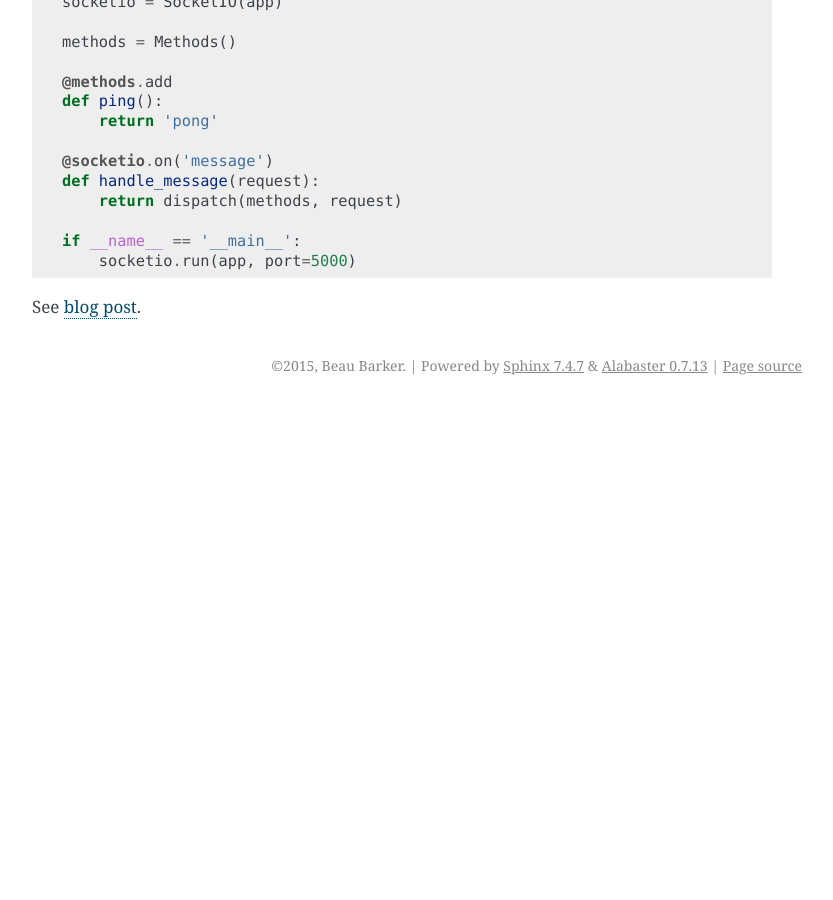
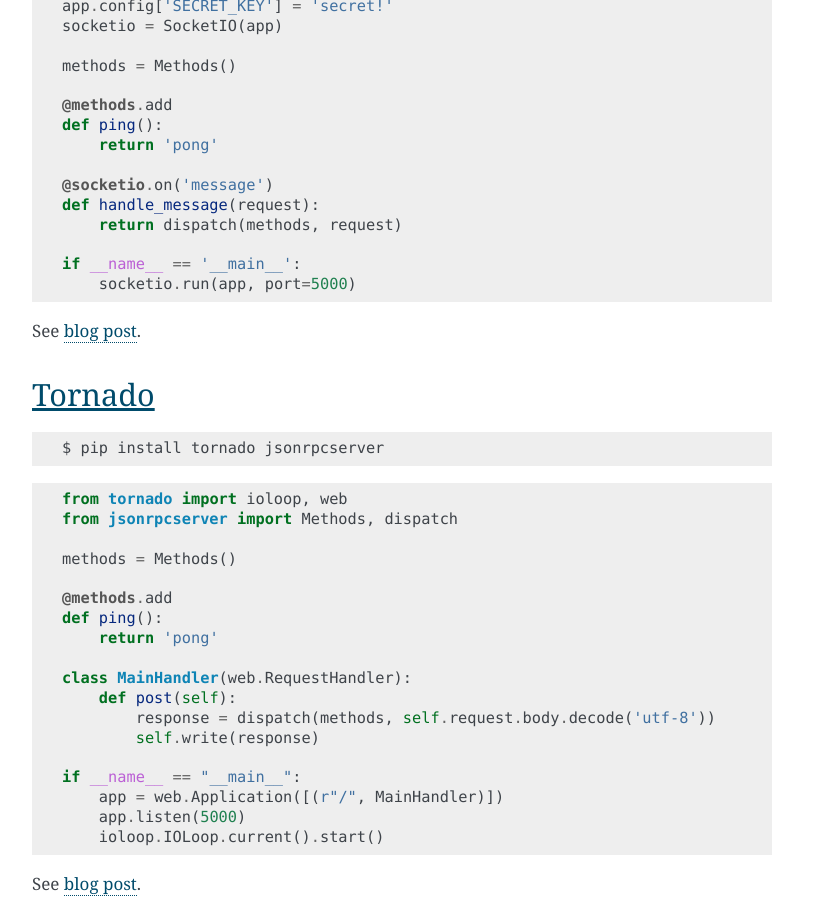
Before and after one commit to explodinglabs/jsonrpcserver, a Sphinx documentation site: the page built from doc/examples.rst, in a window 1280 px wide and 900 px high, scrolled down 3498 px. Shown: the whole window, without its empty margins (238-1071 px from the left). Built offline with Sphinx 7.4.7, drawn with Linux system fonts in a browser that asks for light colours; before the commit the page ends 3903 px from its top, so only the background shows below that.

Commit message:
Add tornado example
Re #16

```diff
--- a/doc/examples.rst
+++ b/doc/examples.rst
@@ -191,3 +191,33 @@
         socketio.run(app, port=5000)
 
 See `blog post <https://bcb.github.io/jsonrpc/flask-socketio>`__.
+
+Tornado
+=======
+
+::
+
+    $ pip install tornado jsonrpcserver
+
+::
+
+    from tornado import ioloop, web
+    from jsonrpcserver import Methods, dispatch
+
+    methods = Methods()
+
+    @methods.add
+    def ping():
+        return 'pong'
+
+    class MainHandler(web.RequestHandler):
+        def post(self):
+            response = dispatch(methods, self.request.body.decode('utf-8'))
+            self.write(response)
+
+    if __name__ == "__main__":
+        app = web.Application([(r"/", MainHandler)])
+        app.listen(5000)
+        ioloop.IOLoop.current().start()
+
+See `blog post <https://bcb.github.io/jsonrpc/tornado>`__.
```
